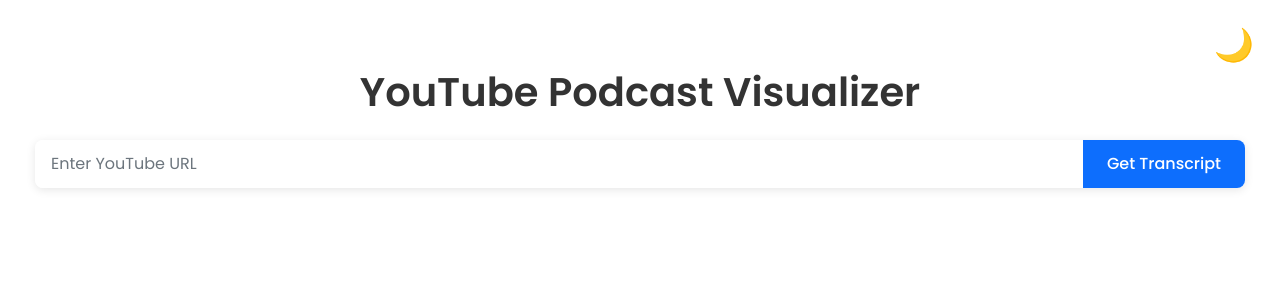
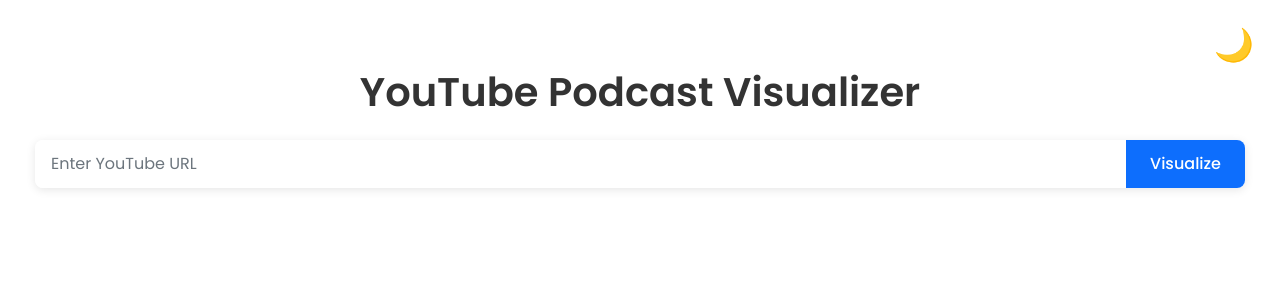
Before and after one commit to jgangi7/podcast-visualizer, a Flask app: page / in a window 1280 px wide. Shown: the top 300 px of the page. Run offline with Flask 2, Linux system fonts and the light colour scheme.

Commit message:
changed text

```diff
--- a/templates/index.html
+++ b/templates/index.html
@@ -20,7 +20,7 @@
             <div class="col-md-12">
                 <div class="input-group mb-4">
                     <input type="text" id="youtubeUrl" class="form-control" placeholder="Enter YouTube URL">
-                    <button class="btn btn-primary" onclick="getTranscript()">Get Transcript</button>
+                    <button class="btn btn-primary" onclick="getTranscript()">Visualize</button>
                 </div>
             </div>
         </div>
```
